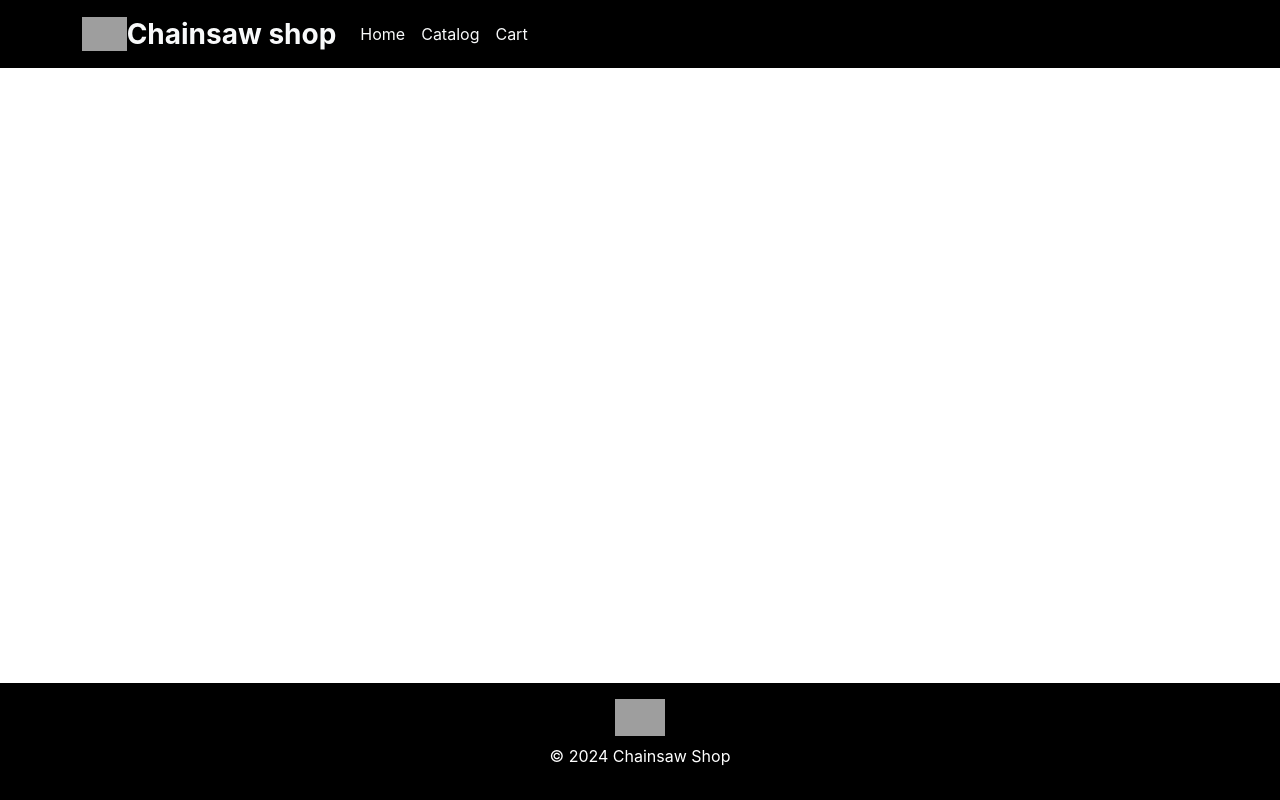
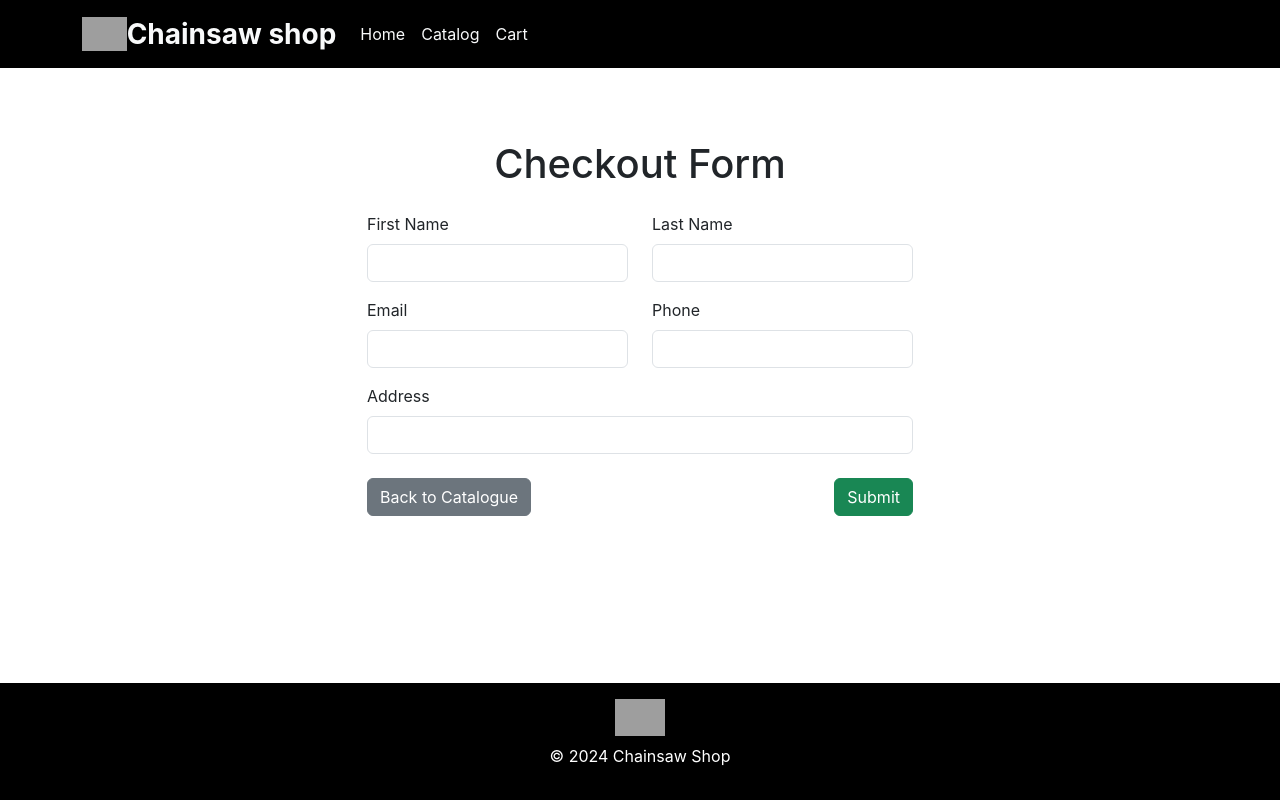
Before and after one commit to StevenSon6906/ChainsawStore-react, a React (Create React App) app: page /checkout in a window 1280 px wide. Built offline with nearby package versions, Linux system fonts and the light colour scheme; grey boxes are pictures that could not be loaded.

Commit message:
Checkout page

```diff
--- a/src/App.js
+++ b/src/App.js
@@ -1,13 +1,15 @@
 import React from 'react';
 import { BrowserRouter as Router, Route, Routes } from 'react-router-dom';
-import Navbar from './components/NavBar/Navbar';
 import Home from './pages/Home';
 import ProductList from './pages/ProductList';
 import ProductDetail from './pages/ProductDetail';
+import Cart from "./pages/Cart";
+import Form from "./pages/Form";
+import Success from "./pages/Success";
 import Footer from './components/Footer';
+import Navbar from './components/NavBar/Navbar';
 import { ProductProvider } from './context/ProductContext';
 import './App.css';
-import Cart from "./pages/Cart";
 
 function App() {
     return (
@@ -21,6 +23,8 @@ function App() {
                             <Route path="/products" element={<ProductList />} />
                             <Route path="/products/:id" element={<ProductDetail />} />
                             <Route path="/cart" element={<Cart />} />
+                            <Route path="/checkout" element={<Form />} />
+                            <Route path="/success" element={<Success />} />
                         </Routes>
                     </div>
                     <Footer />
--- a/src/pages/Cart.js
+++ b/src/pages/Cart.js
@@ -43,7 +43,7 @@ const Cart = () => {
                     </div>
                     <div className="d-flex justify-content-between mt-4">
                         <Link to="/products" className="btn btn-secondary">Back to Catalogue</Link>
-                        <button className="btn btn-success">Checkout</button>
+                        <Link to="/checkout" className="btn btn-success">Checkout</Link>
                     </div>
                 </>
             )}
--- /dev/null
+++ b/src/pages/Form.js
@@ -0,0 +1,155 @@
+import React from "react";
+import { useFormik } from "formik";
+import * as Yup from "yup";
+import { useNavigate } from "react-router-dom";
+
+const ErrorMessage = ({ errors, touched }) => (
+    <div className="alert alert-danger mt-3 text-center">
+        <ul>
+            {Object.entries(errors).map(([field, message]) =>
+                touched[field] ? <li key={field}>{message}</li> : null
+            )}
+        </ul>
+    </div>
+);
+
+const Form = () => {
+    const navigate = useNavigate();
+
+    const validationSchema = Yup.object({
+        firstName: Yup.string()
+            .required("First name is required")
+            .matches(/^[A-Za-z]+$/, "First name must contain only letters")
+            .max(20, "First name must be 20 characters or less"),
+        lastName: Yup.string()
+            .required("Last name is required")
+            .matches(/^[A-Za-z]+$/, "Last name must contain only letters")
+            .max(20, "Last name must be 20 characters or less"),
+        email: Yup.string()
+            .required("Email is required")
+            .email("Email is invalid"),
+        phone: Yup.string()
+            .required("Phone number is required")
+            .matches(/^\d+$/, "Phone number must contain only digits")
+            .min(10, "Phone number must be at least 10 digits")
+            .max(10, "Phone number must be at most 10 digits"),
+        address: Yup.string()
+            .required("Address is required")
+            .max(100, "Address must be 100 characters or less"),
+    });
+
+    const formik = useFormik({
+        initialValues: {
+            firstName: "",
+            lastName: "",
+            email: "",
+            phone: "",
+            address: "",
+        },
+        validationSchema,
+        onSubmit: (values) => {
+            console.log("Form Submitted:", values);
+            navigate("/success");
+        },
+    });
+
+    return (
+        <div className="container mt-5 d-flex justify-content-center align-items-center">
+            <div className="w-50">
+                <h1 className="text-center mb-4">Checkout Form</h1>
+                <form onSubmit={formik.handleSubmit}>
+                    {/* First Name and Last Name */}
+                    <div className="row mb-3">
+                        <div className="col">
+                            <label htmlFor="firstName" className="form-label">First Name</label>
+                            <input
+                                id="firstName"
+                                name="firstName"
+                                type="text"
+                                className={`form-control ${
+                                    formik.touched.firstName && formik.errors.firstName ? "is-invalid" : ""
+                                }`}
+                                {...formik.getFieldProps("firstName")}
+                            />
+                        </div>
+                        <div className="col">
+                            <label htmlFor="lastName" className="form-label">Last Name</label>
+                            <input
+                                id="lastName"
+                                name="lastName"
+                                type="text"
+                                className={`form-control ${
+                                    formik.touched.lastName && formik.errors.lastName ? "is-invalid" : ""
+                                }`}
+                                {...formik.getFieldProps("lastName")}
+                            />
+                        </div>
+                    </div>
+
+                    {/* Email and Phone */}
+                    <div className="row mb-3">
+                        <div className="col">
+                            <label htmlFor="email" className="form-label">Email</label>
+                            <input
+                                id="email"
+                                name="email"
+                                type="email"
+                                className={`form-control ${
+                                    formik.touched.email && formik.errors.email ? "is-invalid" : ""
+                                }`}
+                                {...formik.getFieldProps("email")}
+                            />
+                        </div>
+                        <div className="col">
+                            <label htmlFor="phone" className="form-label">Phone</label>
+                            <input
+                                id="phone"
+                                name="phone"
+                                type="text"
+                                className={`form-control ${
+                                    formik.touched.phone && formik.errors.phone ? "is-invalid" : ""
+                                }`}
+                                {...formik.getFieldProps("phone")}
+                            />
+                        </div>
+                    </div>
+
+                    {/* Address */}
+                    <div className="mb-3">
+                        <label htmlFor="address" className="form-label">Address</label>
+                        <input
+                            id="address"
+                            name="address"
+                            type="text"
+                            className={`form-control ${
+                                formik.touched.address && formik.errors.address ? "is-invalid" : ""
+                            }`}
+                            {...formik.getFieldProps("address")}
+                        />
+                    </div>
+
+                    {/* Error Message Component */}
+                    {Object.keys(formik.errors).length > 0 && (
+                        <ErrorMessage errors={formik.errors} touched={formik.touched} />
+                    )}
+
+                    {/* Buttons */}
+                    <div className="d-flex justify-content-between mt-4">
+                        <button
+                            type="button"
+                            className="btn btn-secondary"
+                            onClick={() => navigate("/products")}
+                        >
+                            Back to Catalogue
+                        </button>
+                        <button type="submit" className="btn btn-success">
+                            Submit
+                        </button>
+                    </div>
+                </form>
+            </div>
+        </div>
+    );
+};
+
+export default Form;
--- /dev/null
+++ b/src/pages/Success.js
@@ -0,0 +1,12 @@
+import React from "react";
+import { Link } from "react-router-dom";
+
+const SuccessPage = () => (
+    <div className="container mt-5 text-center">
+        <h1>Thank You for Your Submission!</h1>
+        <p>Your order has been successfully placed.</p>
+        <Link to="/products" className="btn btn-primary">Back to Catalogue</Link>
+    </div>
+);
+
+export default SuccessPage;
```
